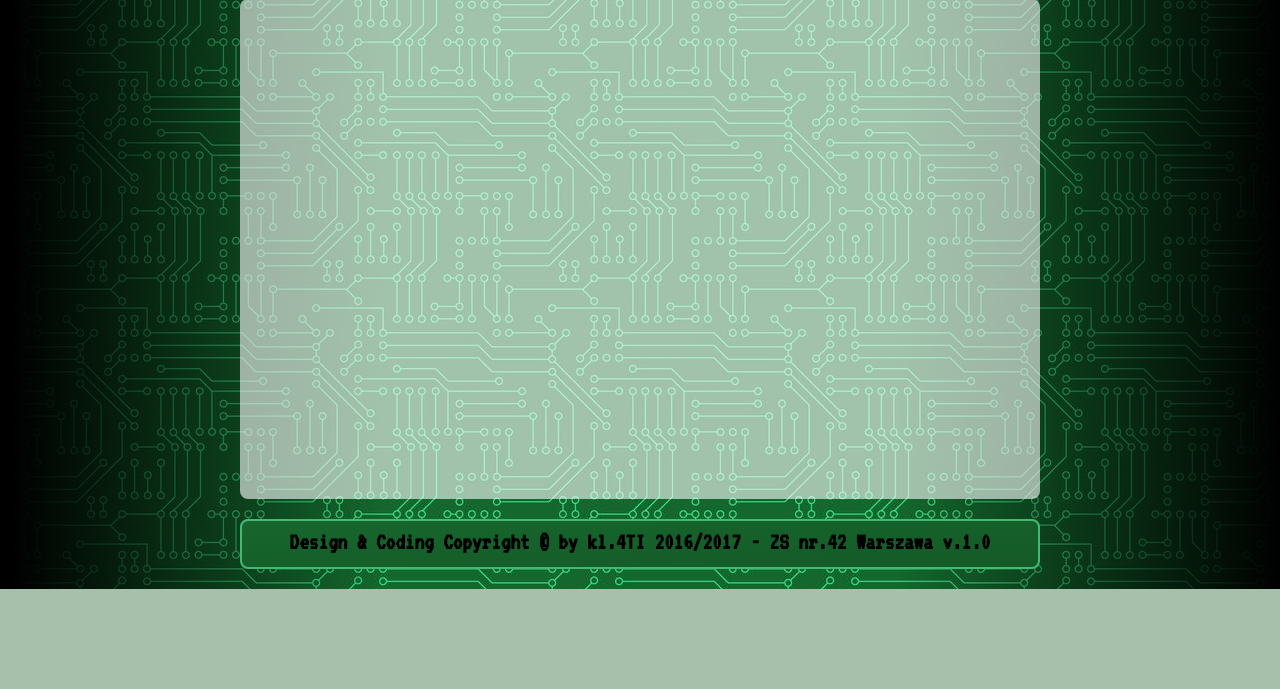
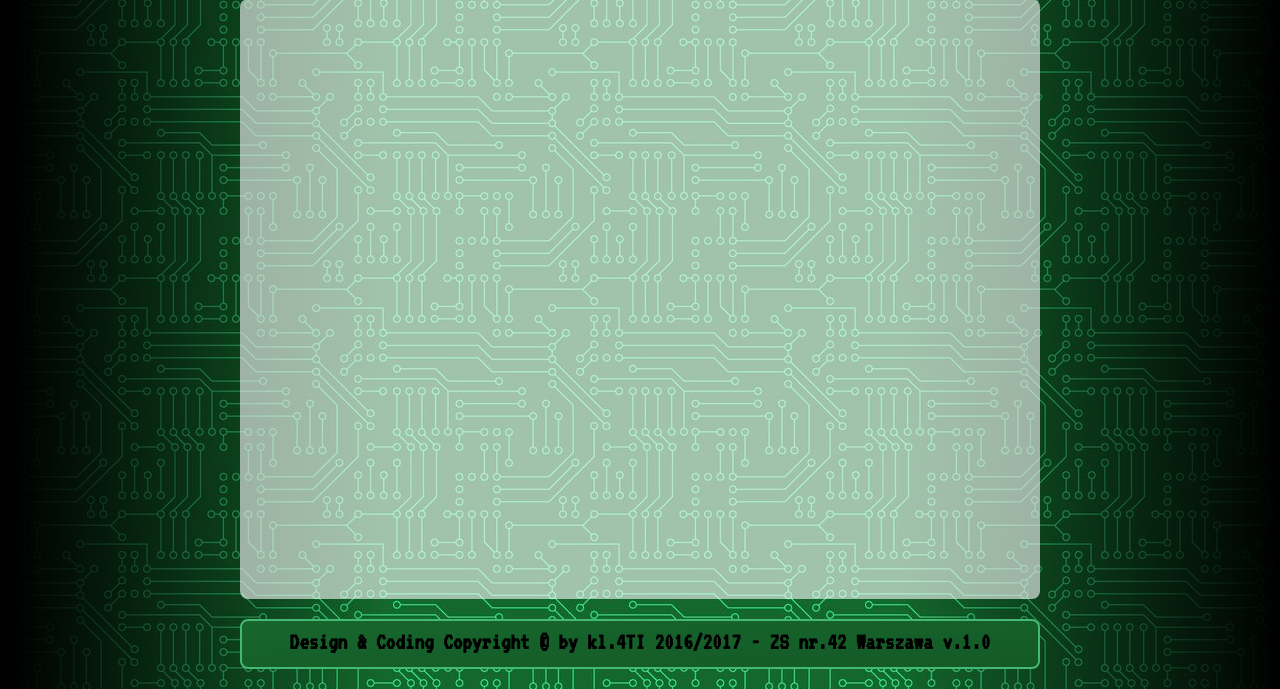
Before and after one commit to EKIPA-REMONTOWA/PHP, a PHP site: page /index.php in a window 1280 px wide. Shown: the part 291-980 px from the top of the page. Before the commit the page ends 880 px from the top, so only its background shows below. Run offline with PHP 8.4, Linux system fonts and the light colour scheme.

Commit message:
v1.0.3-w
Poprawienie Kodu
Add:
in ul.lisContent{
min-height: 600px;
}

```diff
--- a/style.css
+++ b/style.css
@@ -144,7 +144,7 @@ ol > li > ul > li{
 .content{
 	width: 800px;
 	background-color: rgba(255,255,255,0.6);
-	min-height: 500px;
+	min-height: 600px;
 	margin: 20px 0px 0px 0px;
 	border-radius: 8px;
 }
@@ -163,6 +163,7 @@ ul.lisContent > li:hover{
 }
 ul.lisContent{
 	list-style-type: circle;
+	min-height: 600px;
 	margin: 20px;
 }
 /* ------ CONTENT end----- */
```
